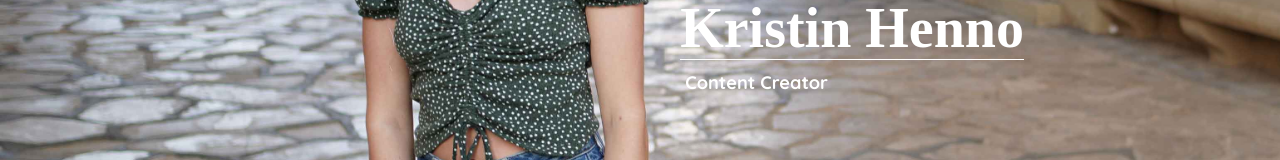
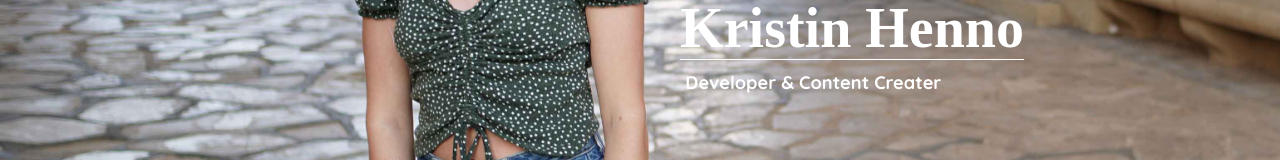
Before and after one commit to kristinhenno/Kristin-Henno-2020, a React (Create React App) app: page / in a window 1280 px wide. Shown: the part 464-624 px from the top of the page. Built offline with nearby package versions, Linux system fonts and the light colour scheme; a web font is replaced by a local one.

Commit message:
title change

```diff
--- a/src/App.js
+++ b/src/App.js
@@ -101,7 +101,7 @@ class App extends React.Component {
               <div style={isMobile ? this.state.style : this.state.style2} id="home">
                 <div id="kristin">
                   <h1 id="title">Kristin Henno</h1>
-                  <p id="resume"> &nbsp;Content Creator</p>
+                  <p id="resume"> &nbsp;Developer & Content Creater</p>
 
                 </div>
 
```
